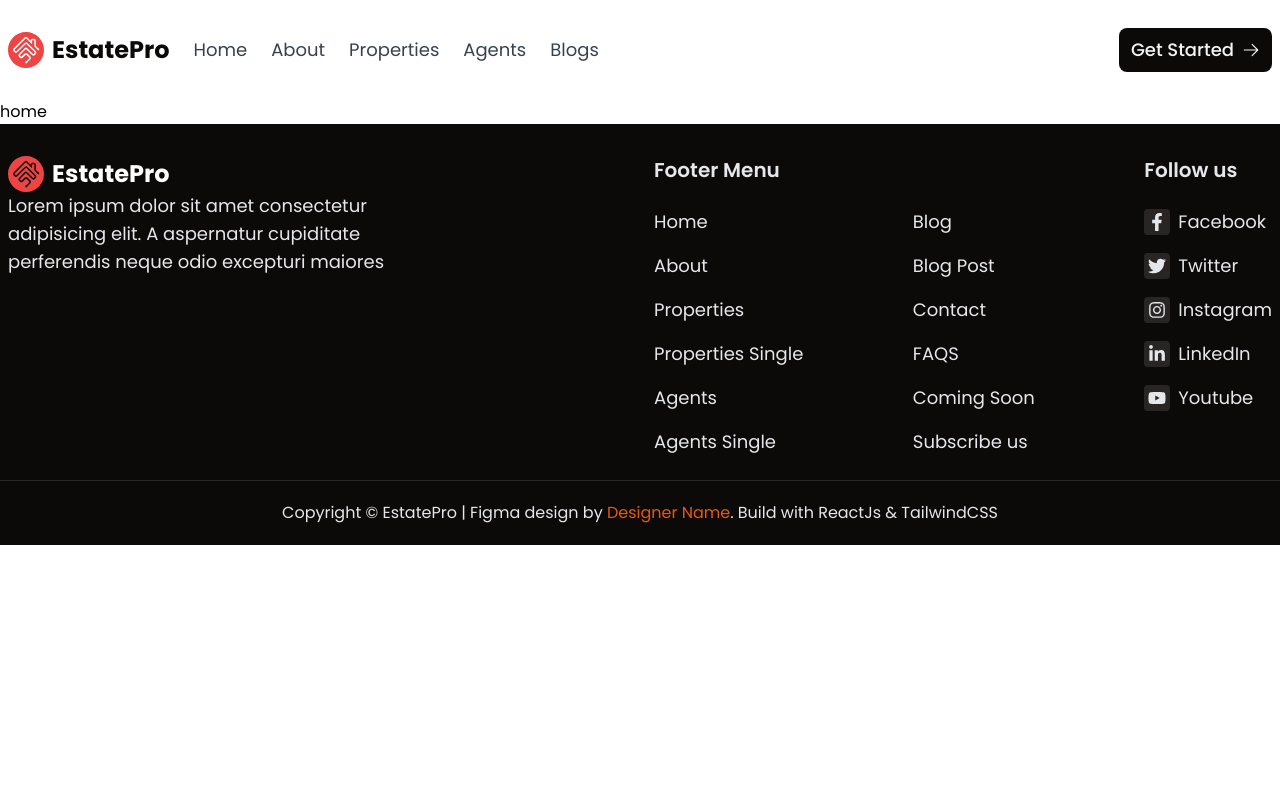
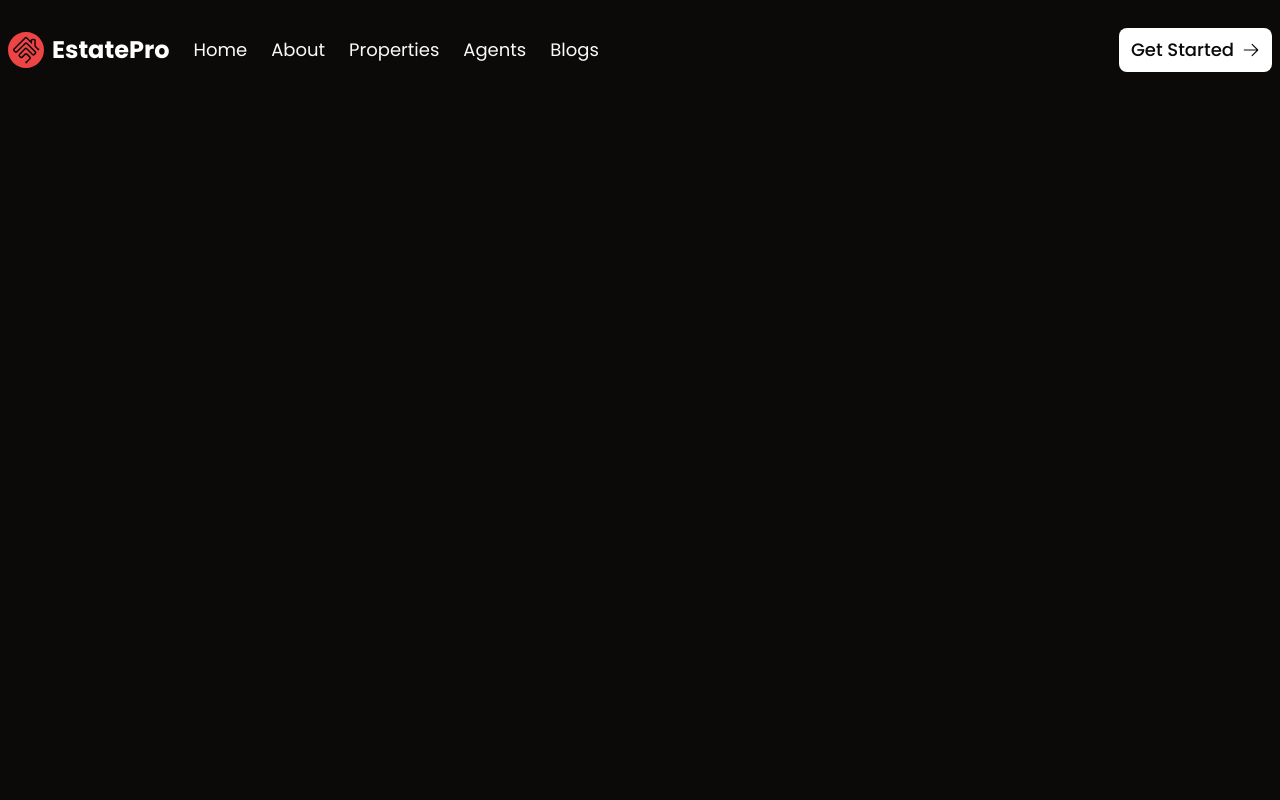
Before and after one commit to elvis-ndubuisi/estate-pro, a React (Vite) app: page / in a window 1280 px wide. Shown: the top 800 px of the page. Built offline with nearby package versions, Linux system fonts and the light colour scheme.

Commit message:
Fixes: NavBar placement + UI

```diff
--- a/src/components/Accordion.tsx
+++ b/src/components/Accordion.tsx
@@ -9,8 +9,8 @@ function Accordion({ answer, question }: Props) {
   const [reveal, setReveal] = React.useState(false);
   return (
     <section
-      className={`flex flex-col gap-3 border-[3px] rounded-lg shadow px-3 py-5 hover:border-orange-500 focus:border-orange-500 transition-all ${
-        reveal && "border-orange-500"
+      className={`flex flex-col gap-3 border-[3px] rounded-lg shadow px-3 py-5 hover:border-red-500 focus:border-red-500 transition-all ${
+        reveal && "border-red-500"
       }`}
     >
       <header
--- a/src/components/NavBar.tsx
+++ b/src/components/NavBar.tsx
@@ -1,43 +1,76 @@
 import { Link } from "react-router-dom";
-import { HiArrowRight } from "react-icons/hi2";
+import { HiArrowRight, HiBars3, HiBars3BottomRight } from "react-icons/hi2";
 
 import Brand from "./Brand";
 import Button from "./Button";
 
-function NavBar() {
+type Props = {
+  dark?: boolean;
+};
+
+function NavBar({ dark = false }: Props) {
   return (
     <header
-      className="max-w-screen-xl mx-auto flex items-center
-     text-stone-950 justify-between gap-6 py-3 md:py-5 lg:py-7 px-2"
+      className={`absolute top-0 left-1/2 -translate-x-1/2 w-full max-w-screen-xl mx-auto flex items-center justify-between gap-6 py-3 md:py-5 lg:py-7 px-2 bg-transparent`}
     >
-      <Brand />
+      <Brand exStyle={`${dark ? "text-white" : "text-stone-950"}`} />
 
       <nav className="flex-1 hidden md:flex items-center gap-6">
-        <Link to="/" className="capitalize text-gray-700 text-lg">
+        <Link
+          to="/"
+          className={`capitalize text-lg ${
+            dark ? "text-gray-50" : "text-gray-700"
+          }`}
+        >
           home
         </Link>
 
-        <Link to="about-us" className="capitalize text-gray-700 text-lg">
+        <Link
+          to="about-us"
+          className={`capitalize text-lg ${
+            dark ? "text-gray-50" : "text-gray-700"
+          }`}
+        >
           about
         </Link>
 
-        <Link to="properties" className="capitalize text-gray-700 text-lg">
+        <Link
+          to="properties"
+          className={`capitalize text-lg ${
+            dark ? "text-gray-50" : "text-gray-700"
+          }`}
+        >
           properties
         </Link>
 
-        <Link to="agents" className="capitalize text-gray-700 text-lg">
+        <Link
+          to="agents"
+          className={`capitalize text-lg ${
+            dark ? "text-gray-50" : "text-gray-700"
+          }`}
+        >
           agents
         </Link>
 
-        <Link to="blogs" className="capitalize text-gray-700 text-lg">
+        <Link
+          to="blogs"
+          className={`capitalize text-lg ${
+            dark ? "text-gray-50" : "text-gray-700"
+          }`}
+        >
           blogs
         </Link>
       </nav>
 
-      <Button exStyles="hidden md:flex">
+      <Button exStyles={`hidden md:flex ${dark && "bg-white text-stone-950"}`}>
         get started
         <HiArrowRight />
       </Button>
+
+      <div className="md:hidden group">
+        <HiBars3 className="text-4xl" />
+        <HiBars3BottomRight className="text-4xl text-[inherit] hidden" />
+      </div>
     </header>
   );
 }
--- a/src/layout.tsx
+++ b/src/layout.tsx
@@ -1,11 +1,9 @@
 import { Outlet } from "react-router-dom";
-import NavBar from "./components/NavBar";
 import Footer from "./components/Footer";
 
 function Layout() {
   return (
     <>
-      <NavBar />
       <Outlet />
       <Footer />
     </>
--- a/src/main.tsx
+++ b/src/main.tsx
@@ -10,13 +10,14 @@ import Subscribe from "./pages/subscribe";
 import FAQs from "./pages/faqs";
 import ComingSoon from "./pages/coming-soon";
 import Contact from "./pages/contact";
+import Home from "./pages/home";
 
 const routes = createBrowserRouter([
   {
     path: "/",
     element: <Layout />,
     children: [
-      { path: "", element: <div>home</div> },
+      { path: "", element: <Home /> },
       { path: "about-us", element: <div>about</div> },
       { path: "contact", element: <Contact /> },
       { path: "blogs", element: <div>blogs</div> },
--- a/src/pages/coming-soon.tsx
+++ b/src/pages/coming-soon.tsx
@@ -1,9 +1,12 @@
 import SubscribeBanner from "../components/SubscribeBanner";
 import constructionIllustration from "../assets/Construction truck-rafiki.svg";
+import NavBar from "../components/NavBar";
 
 function ComingSoon() {
   return (
-    <main className="px-2">
+    <>
+      <NavBar />
+      <main className="px-2 mt-16">
         <img
           src={constructionIllustration}
           alt="not found page error illustration"
@@ -15,12 +18,13 @@ function ComingSoon() {
           </h2>
 
           <p className="text-center max-w-lg mx-auto">
-          Lorem ipsum dolor sit amet consectetur adipisicing elit. Error, quam,
-          maiores tempore suscipit possimus officiis
+            Lorem ipsum dolor sit amet consectetur adipisicing elit. Error,
+            quam, maiores tempore suscipit possimus officiis
           </p>
         </section>
         <SubscribeBanner />
       </main>
+    </>
   );
 }
 
--- a/src/pages/contact.tsx
+++ b/src/pages/contact.tsx
@@ -6,12 +6,16 @@ import Textarea from "../components/inputs/Textarea";
 import Accordion from "../components/Accordion";
 import SubscribeBanner from "../components/SubscribeBanner";
 import faqs from "../assets/data/faqs";
+import NavBar from "../components/NavBar";
 
 function Contact() {
   const faqId = React.useId();
   return (
-    <main>
-      <section className="px-2 max-w-screen-xl mx-auto text-stone-950 mt-12 flex flex-col gap-4 lg:flex-row">
+    <>
+      <NavBar />
+
+      <main className="mt-16">
+        <section className="px-2 max-w-screen-xl mx-auto text-stone-950 pt-12 flex flex-col gap-4 lg:flex-row">
           <div className="flex flex-col gap-4 lg:flex-1">
             <h2 className="font-semibold text-4xl md:text-5xl text-center md:text-left">
               Contact us
@@ -94,6 +98,7 @@ function Contact() {
           <SubscribeBanner />
         </div>
       </main>
+    </>
   );
 }
 
--- a/src/pages/faqs.tsx
+++ b/src/pages/faqs.tsx
@@ -3,12 +3,15 @@ import React from "react";
 import SubscribeBanner from "../components/SubscribeBanner";
 import Accordion from "../components/Accordion";
 import faqs from "../assets/data/faqs";
+import NavBar from "../components/NavBar";
 
 function FAQs() {
   const accordionId = React.useId();
   return (
-    <main className="px-2 max-w-screen-xl mx-auto mt-12 text-stone-950">
-      <h2 className="text-center font-semibold text-5xl leading-tight max-w-md mx-auto">
+    <>
+      <NavBar />
+      <main className="px-2 max-w-screen-xl mx-auto mt-16 text-stone-950">
+        <h2 className="text-center font-semibold text-5xl leading-tight max-w-md mx-auto pt-12">
           Frequently Asked Questions
         </h2>
         <span className="text-lg text-gray-500 block my-6 text-center">
@@ -27,6 +30,7 @@ function FAQs() {
 
         <SubscribeBanner />
       </main>
+    </>
   );
 }
 
--- a/src/pages/home.tsx
+++ b/src/pages/home.tsx
@@ -0,0 +1,13 @@
+import NavBar from "../components/NavBar";
+
+function Home() {
+  return (
+    <>
+      <NavBar dark={true} />
+      <section className="px-2 bg-stone-950 min-h-screen"></section>
+      <main></main>
+    </>
+  );
+}
+
+export default Home;
--- a/src/pages/not-found.tsx
+++ b/src/pages/not-found.tsx
@@ -1,10 +1,13 @@
 import SubscribeBanner from "../components/SubscribeBanner";
 import Button from "../components/Button";
 import notFoundIllustration from "../assets/404 error with portals-pana.svg";
+import NavBar from "../components/NavBar";
 
 function NotFound() {
   return (
-    <main className="px-2">
+    <>
+      <NavBar />
+      <main className="px-2 mt-16">
         <img
           src={notFoundIllustration}
           alt="not found page error illustration"
@@ -16,8 +19,8 @@ function NotFound() {
           </h2>
 
           <p className="text-center max-w-lg mx-auto">
-          Lorem ipsum dolor sit amet consectetur adipisicing elit. Error, quam,
-          maiores tempore suscipit possimus officiis
+            Lorem ipsum dolor sit amet consectetur adipisicing elit. Error,
+            quam, maiores tempore suscipit possimus officiis
           </p>
 
           <div className="flex items-center justify-center gap-6 flex-wrap">
@@ -27,6 +30,7 @@ function NotFound() {
         </section>
         <SubscribeBanner />
       </main>
+    </>
   );
 }
 
--- a/src/pages/subscribe.tsx
+++ b/src/pages/subscribe.tsx
@@ -1,11 +1,14 @@
 import Button from "../components/Button";
 import subscribeIllustration from "../assets/Envelope-rafiki.svg";
+import NavBar from "../components/NavBar";
 
 function Subscribe() {
   return (
-    <main className="px-2 max-w-screen-xl mx-auto flex flex-col lg:flex-row lg:items-center gap-6 my-12 text-stone-950">
+    <>
+      <NavBar />
+      <main className="px-2 max-w-screen-xl mx-auto flex flex-col lg:flex-row lg:items-center gap-6 my-16 text-stone-950">
         <section className="text-center flex flex-col gap-6 items-center lg:flex-1 lg:items-start">
-        <h2 className="font-semibold text-4xl capitalize lg:text-5xl lg:text-left">
+          <h2 className="font-semibold mt-12 md:mt-4 text-4xl capitalize lg:text-5xl lg:text-left">
             Subscribe Our Newsletter
           </h2>
           <p className="text-lg max-w-xl text-gray-700 lg:text-left">
@@ -15,7 +18,12 @@ function Subscribe() {
           </p>
 
           <form className="flex flex-col md:flex-row">
-          <input type="text" name="" id="" placeholder="Enter email address" />
+            <input
+              type="text"
+              name=""
+              id=""
+              placeholder="Enter email address"
+            />
             <Button showAs="primary" type="submit">
               Get in Touch
             </Button>
@@ -28,6 +36,7 @@ function Subscribe() {
           className="max-h-[60vh] object-contain lg:flex-1"
         />
       </main>
+    </>
   );
 }
 
```
Lines whose indentation alone changed are shown as unchanged.
